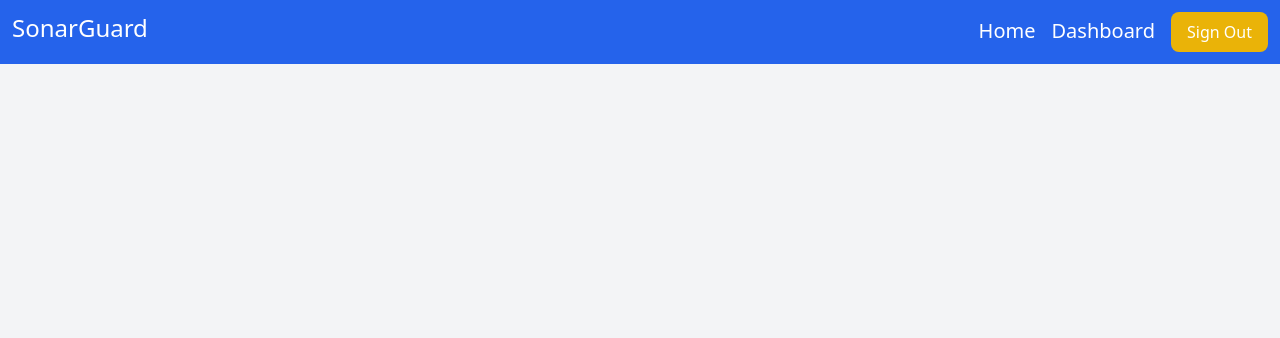
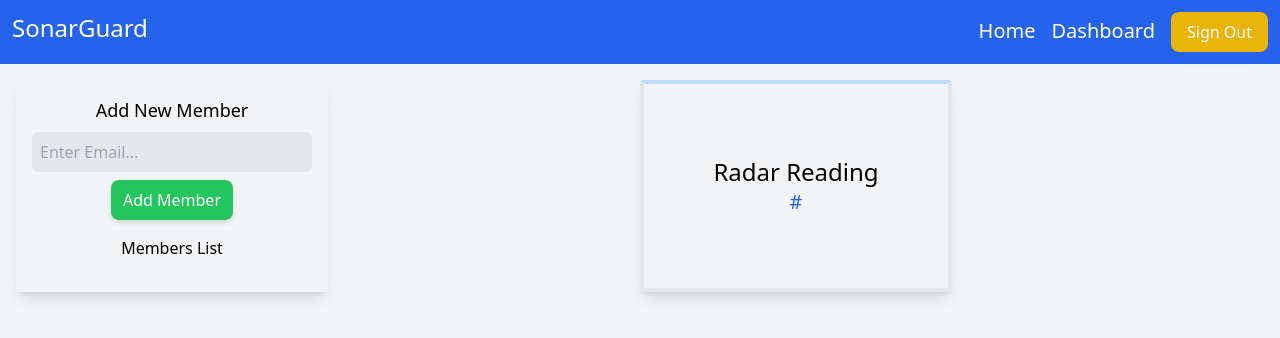
Before and after one commit to ap-dev-github/SonarGuard, a Next.js app: page /dashboard in a window 1280 px wide. Shown: the top 338 px of the page. Built offline with nearby package versions, Linux system fonts and the light colour scheme; sample sign-in values are in the browser's storage.

Commit message:
2 components added Members and Reading

```diff
--- a/src/app/dashboard/page.tsx
+++ b/src/app/dashboard/page.tsx
@@ -3,7 +3,8 @@ import { useEffect, useState } from "react";
 import { useRouter } from "next/navigation";
 import AlertMessage from "@/components/AlertMessage";
 import {jwtDecode} from "jwt-decode";
-
+import Members from "@/components/Members";
+import RadarReading from "@/components/RadarReading";
 
 export default function Dashboard() {
     const router = useRouter();
@@ -56,12 +57,14 @@ export default function Dashboard() {
       {auth ? (
         <>
           {alert && <AlertMessage message={alert.message} type={alert.type} />}
+          <div className="grid sm:grid-cols-1 md:grid-cols-1 lg:grid-cols-2 p-4 ">
+         <Members/>
+          <RadarReading/>
+          </div>
         </>
       ) : (
         <>
-          <h1>Access Denied!</h1>
           {alert && <AlertMessage message={alert.message} type={alert.type} />}
-          <button onClick={() => router.push("/")}>Login</button>
         </>
       )}
     </div>
--- /dev/null
+++ b/src/components/Members.tsx
@@ -0,0 +1,19 @@
+import { useState } from "react";
+
+const Members = () => {
+const getMembers = () => {
+    console.log("Call the api route for the get member fetch ")
+}
+   const addMember = () => {
+  console.log("Call the fetch from the api/member.ts")
+   };
+    return (
+<div className="flex  flex-col justify-center items-center shadow-lg rounded w-1/2 padding p-4">
+    <label htmlFor="email" className="block text-black font-light text-lg">Add New Member</label>
+    <input type="email" className="w-full flex bg-gray-200 px-2 py-2 m-2 rounded-md focus:ring-2 focus:ring-blue-200 outline-none " placeholder="Enter Email..." />
+    <button onClick={addMember} className="bg-green-500 px-3 py-2 text-white p-3 shadow-md rounded-lg hover:bg-green-600">Add Member</button>
+    <label htmlFor="email" className="block text-black font-light p-4 text-md">Members List</label>
+    </div>
+    );
+}
+export default Members;
--- /dev/null
+++ b/src/components/RadarReading.tsx
@@ -0,0 +1,13 @@
+import { url } from "inspector";
+
+const RadarReading =() => {
+
+    return(
+        <div className=" flex flex-col justify-center items-center shadow-lg rounded w-1/2 padding p-4 border-4 border-t-blue-200">
+            <label  className="block text-black font-light text-2xl ">Radar Reading</label>
+            <p className="text-blue-600 text-xl">#</p>
+
+        </div>
+    );
+}
+export default RadarReading;
```
